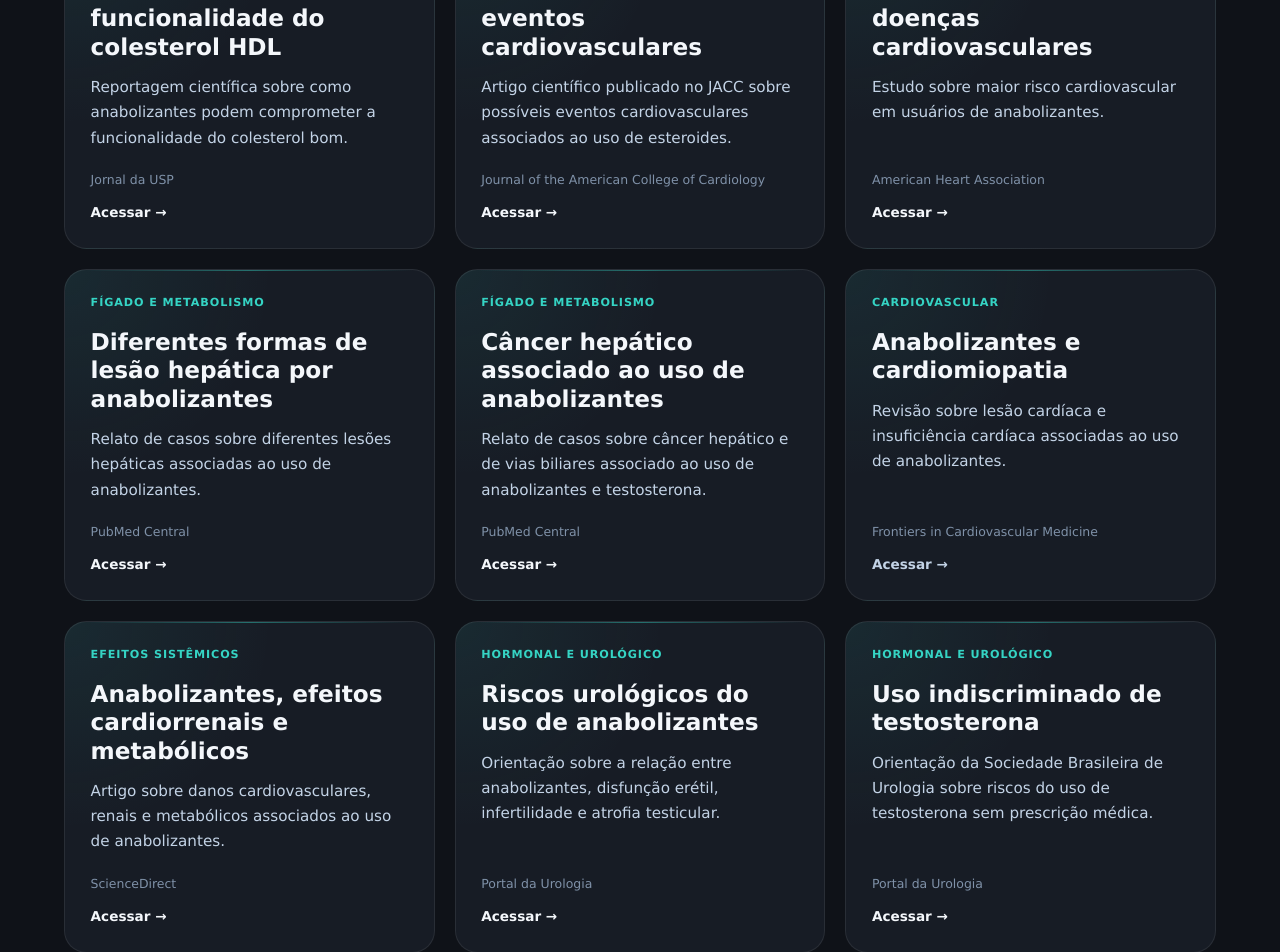
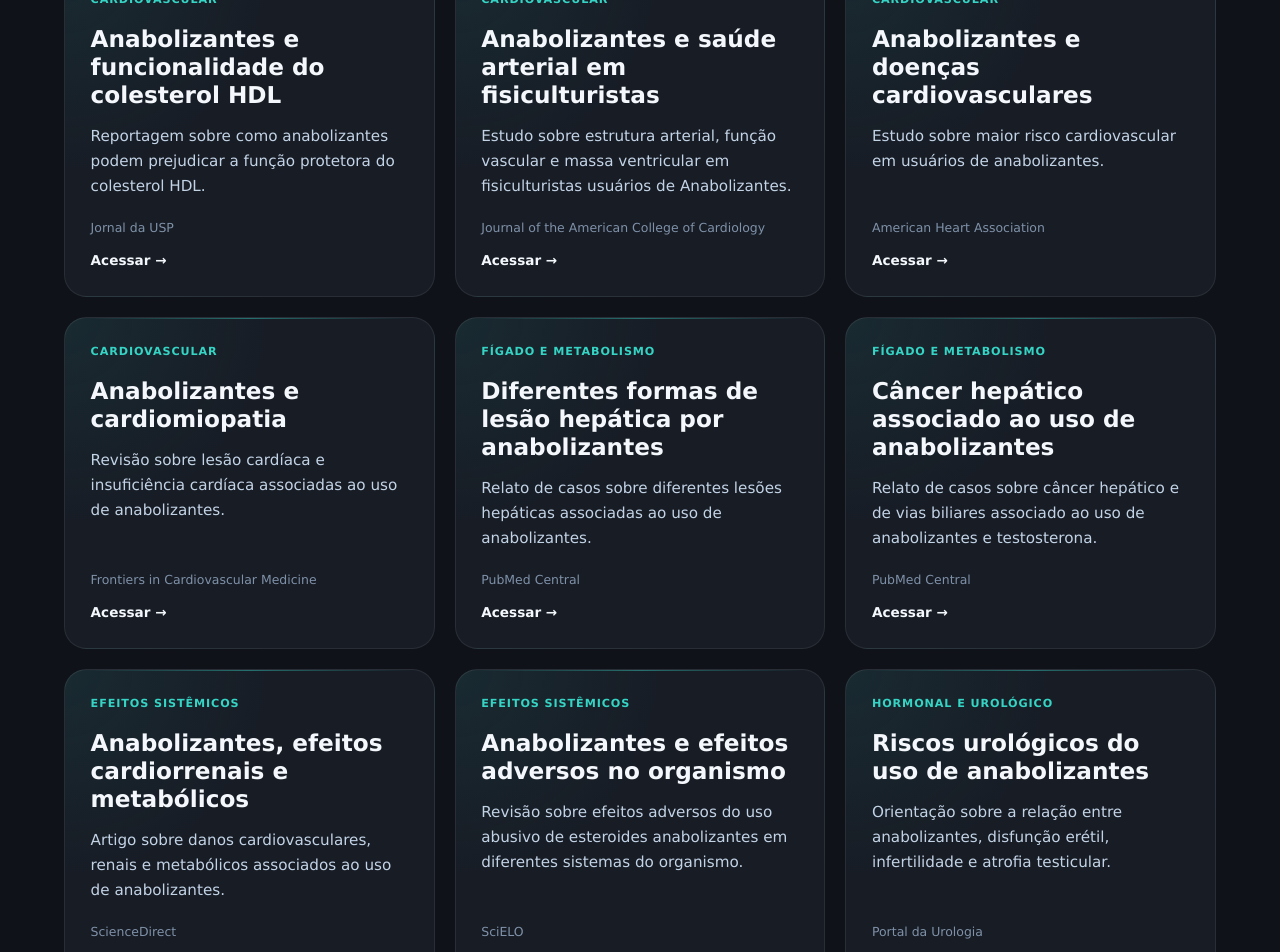
Before and after one commit to nalugao/juicers-challenge, a React (Vite) app: page /referencias in a window 1280 px wide. Shown: the part 1260-2212 px from the top of the page. Built offline with nearby package versions, Linux system fonts and the light colour scheme.

Commit message:
Ajuste final nos textos de referência

```diff
--- a/src/data/referencias.js
+++ b/src/data/referencias.js
@@ -1,11 +1,11 @@
 const referencias = [
   {
     id: 1,
-    titulo: "Esteroides anabolizantes e risco cardiovascular",
+    titulo: "Anabolizantes, trombose e função endotelial",
     categoria: "Cardiovascular",
     fonte: "Sociedade de Cardiologia do Rio Grande do Sul",
     descricao:
-      "Material sobre possíveis impactos cardiovasculares associados ao uso de esteroides anabolizantes.",
+      "Artigo sobre marcadores aterotrombóticos e função endotelial associados ao uso de anabolizantes.",
     link: "http://sociedades.cardiol.br/sbc-rs/revista/2006/09/Artigo_07_Esteroides_Anabolizantes.pdf"
   },
   {
@@ -14,16 +14,16 @@ const referencias = [
     categoria: "Cardiovascular",
     fonte: "ABC Imaging",
     descricao:
-      "Artigo sobre alterações cardíacas avaliadas por métodos de imagem em contexto de uso de esteroides anabolizantes.",
+      "Revisão sobre alterações cardíacas em usuários de anabolizantes avaliadas por ecocardiograma, tomografia e ressonância.",
     link: "https://www.abcimaging.org/wp-content/uploads/articles_xml/2675-312X-abcimg-37-01-e20230113/2675-312X-abcimg-37-01-e20230113.pdf"
   },
   {
     id: 3,
-    titulo: "Manejo do risco cardiovascular em atletas usuários de AAS",
+    titulo: "Manejo do risco cardiovascular em atletas usuários de Anabolizantes",
     categoria: "Cardiovascular",
     fonte: "American College of Cardiology",
     descricao:
-      "Discussão clínica sobre abordagem de risco cardiovascular em atletas que usam esteroides anabolizantes androgênicos.",
+      "Análise clínica sobre avaliação cardiovascular e manejo de atletas que usam anabolizantes.",
     link: "https://www.acc.org/latest-in-cardiology/articles/2024/04/01/16/10/the-experts-approach-to-managing-cv-risk-among-athletes-using-anabolic-androgenic-steroids"
   },
   {
@@ -32,21 +32,20 @@ const referencias = [
     categoria: "Cardiovascular",
     fonte: "Jornal da USP",
     descricao:
-      "Reportagem científica sobre como anabolizantes podem comprometer a funcionalidade do colesterol bom.",
+      "Reportagem sobre como anabolizantes podem prejudicar a função protetora do colesterol HDL.",
     link: "https://jornal.usp.br/ciencias/ciencias-da-saude/ciencias-2811-anabolizantes-comprometem-funcionalidade-do-colesterol-bom/"
   },
-
   {
-    id: 9,
-    titulo: "Anabolizantes e eventos cardiovasculares",
+    id: 5,
+    titulo: "Anabolizantes e saúde arterial em fisiculturistas",
     categoria: "Cardiovascular",
     fonte: "Journal of the American College of Cardiology",
     descricao:
-      "Artigo científico publicado no JACC sobre possíveis eventos cardiovasculares associados ao uso de esteroides.",
+      "Estudo sobre estrutura arterial, função vascular e massa ventricular em fisiculturistas usuários de Anabolizantes.",
     link: "https://www.jacc.org/doi/10.1016/S0735-1097(00)01083-4"
   },
   {
-    id: 10,
+    id: 6,
     titulo: "Anabolizantes e doenças cardiovasculares",
     categoria: "Cardiovascular",
     fonte: "American Heart Association",
@@ -55,7 +54,16 @@ const referencias = [
     link: "https://www.ahajournals.org/doi/10.1161/CIRCULATIONAHA.124.071117"
   },
   {
-    id: 12,
+    id: 7,
+    titulo: "Anabolizantes e cardiomiopatia",
+    categoria: "Cardiovascular",
+    fonte: "Frontiers in Cardiovascular Medicine",
+    descricao:
+      "Revisão sobre lesão cardíaca e insuficiência cardíaca associadas ao uso de anabolizantes.",
+      link: "https://www.frontiersin.org/journals/cardiovascular-medicine/articles/10.3389/fcvm.2023.1214374/full"
+  },
+  {
+    id: 8,
     titulo: "Diferentes formas de lesão hepática por anabolizantes",
     categoria: "Fígado e metabolismo",
     fonte: "PubMed Central",
@@ -64,7 +72,7 @@ const referencias = [
     link: "https://pmc.ncbi.nlm.nih.gov/articles/PMC8766528/"
   },
   {
-    id: 13,
+    id: 9,
     titulo: "Câncer hepático associado ao uso de anabolizantes",
     categoria: "Fígado e metabolismo",
     fonte: "PubMed Central",
@@ -73,15 +81,7 @@ const referencias = [
     link: "https://pmc.ncbi.nlm.nih.gov/articles/PMC9975287/"
   },
   {
-    id:14,
-    titulo: "Anabolizantes e cardiomiopatia",
-    categoria: "Cardiovascular",
-    fonte: "Frontiers in Cardiovascular Medicine",
-    descricao:
-      "Revisão sobre lesão cardíaca e insuficiência cardíaca associadas ao uso de anabolizantes."
-  },
-  {
-    id: 15,
+    id: 10,
     titulo: "Anabolizantes, efeitos cardiorrenais e metabólicos",
     categoria: "Efeitos sistêmicos",
     fonte: "ScienceDirect",
@@ -90,7 +90,16 @@ const referencias = [
     link: "https://www.sciencedirect.com/science/article/pii/S0041008X25000146"
   },
   {
-    id: 16,
+    id: 11,
+    titulo: "Anabolizantes e efeitos adversos no organismo",
+    categoria: "Efeitos sistêmicos",
+    fonte: "SciELO",
+    descricao:
+      "Revisão sobre efeitos adversos do uso abusivo de esteroides anabolizantes em diferentes sistemas do organismo.",
+    link: "https://www.scielo.br/j/refuem/a/Yp3sBLmsrV7phpZMtsbmCpj/?format=html&lang=pt"
+  },
+  {
+    id: 12,
     titulo: "Riscos urológicos do uso de anabolizantes",
     categoria: "Hormonal e urológico",
     fonte: "Portal da Urologia",
@@ -99,7 +108,7 @@ const referencias = [
     link: "https://portaldaurologia.org.br/sua-saude/dicas/riscos-urologicos-do-uso-de-anabolizantes"
   },
   {
-    id: 17,
+    id: 13,
     titulo: "Uso indiscriminado de testosterona",
     categoria: "Hormonal e urológico",
     fonte: "Portal da Urologia",
@@ -108,7 +117,7 @@ const referencias = [
     link: "https://portaldaurologia.org.br/sua-saude/dicas/uso-indiscriminado-e-sem-indicacao-medica-de-testosterona"
   },
   {
-    id: 18,
+    id: 14,
     titulo: "Anabolizantes, hipogonadismo e recuperação hormonal",
     categoria: "Hormonal e urológico",
     fonte: "European Journal of Endocrinology",
@@ -117,7 +126,7 @@ const referencias = [
     link: "https://academic.oup.com/ejendo/article/189/6/601/7475314"
   },
   {
-    id: 19,
+    id: 15,
     titulo: "Anabolizantes e ginecomastia",
     categoria: "Hormonal e urológico",
     fonte: "PubMed Central",
@@ -126,7 +135,7 @@ const referencias = [
     link: "https://pmc.ncbi.nlm.nih.gov/articles/PMC10497340/"
   },
   {
-    id: 20,
+    id: 16,
     titulo: "Abuso de Anabolizantes e saúde reprodutiva masculina",
     categoria: "Hormonal e urológico",
     fonte: "PubMed Central",
@@ -135,7 +144,7 @@ const referencias = [
     link: "https://pmc.ncbi.nlm.nih.gov/articles/PMC10078442/"
   },
   {
-    id: 23,
+    id: 17,
     titulo: "Anabolizantes e estrutura cerebral",
     categoria: "Saúde mental e comportamento",
     fonte: "Biological Psychiatry",
@@ -144,7 +153,7 @@ const referencias = [
     link: "https://www.biologicalpsychiatryjournal.com/article/S0006-3223(16)32529-X/fulltext"
   },
   {
-    id: 25,
+    id: 18,
     titulo: "Anabolizantes, saúde mental e função social",
     categoria: "Saúde mental e comportamento",
     fonte: "PubMed Central",
@@ -153,7 +162,7 @@ const referencias = [
     link: "https://pmc.ncbi.nlm.nih.gov/articles/PMC12705642/"
   },
   {
-    id: 35,
+    id: 19,
     titulo: "Abuso de anabolizantes e efeitos psiquiátricos",
     categoria: "Saúde mental e comportamento",
     fonte: "Cleveland Clinic Journal of Medicine",
@@ -162,7 +171,7 @@ const referencias = [
     link: "https://www.ccjm.org/content/ccjom/74/5/341.full.pdf"
   },
   {
-    id: 26,
+    id: 20,
     titulo: "Anabolizantes e sofrimento psicológico",
     categoria: "Saúde mental e comportamento",
     fonte: "PubMed Central",
@@ -171,7 +180,7 @@ const referencias = [
     link: "https://pmc.ncbi.nlm.nih.gov/articles/PMC8211877/"
   },
   {
-    id: 27,
+    id: 21,
     titulo: "Anabolizantes e agressividade",
     categoria: "Saúde mental e comportamento",
     fonte: "PubMed Central",
@@ -180,7 +189,7 @@ const referencias = [
     link: "https://pmc.ncbi.nlm.nih.gov/articles/PMC8233285/"
   },
   {
-    id: 28,
+    id: 22,
     titulo: "Dependência de Anabolizantes e disfunção executiva",
     categoria: "Dependência e uso problemático",
     fonte: "Drug and Alcohol Dependence / ScienceDirect",
@@ -189,7 +198,7 @@ const referencias = [
     link: "https://www.sciencedirect.com/science/article/pii/S0376871620300399"
   },
   {
-    id: 29,
+    id: 23,
     titulo: "Anabolizantes, dependência e comportamento agressivo",
     categoria: "Dependência e uso problemático",
     fonte: "ScienceDirect",
@@ -198,7 +207,7 @@ const referencias = [
     link: "https://www.sciencedirect.com/science/article/pii/S0376871621000995"
   },
   {
-    id: 30,
+    id: 24,
     titulo: "Uso de anabolizantes em esportes, saúde e sociedade",
     categoria: "Diretrizes e posicionamentos",
     fonte: "Medicine & Science in Sports & Exercise",
@@ -207,25 +216,7 @@ const referencias = [
     link: "https://journals.lww.com/acsm-msse/fulltext/2021/08000/anabolic_androgenic_steroid_use_in_sports,_health,.26.aspx"
   },
   {
-    id: 31,
-    titulo: "Imagem corporal e uso de anabolizantes",
-    categoria: "Saúde pública e educação",
-    fonte: "SciELO",
-    descricao:
-      "Estudo sobre como culto ao corpo, padrões estéticos, pressão social e busca rápida por resultados favorecem o uso de anabolizantes em academias.",
-    link: "https://www.scielo.br/j/csp/a/Zsg5mPyZ5M5m4NdZKT8Bb6L/?lang=pt"
-  },
-  {
-    id: 32,
-    titulo: "Anabolizantes e efeitos adversos no organismo",
-    categoria: "Efeitos gerais",
-    fonte: "SciELO",
-    descricao:
-      "Revisão crítico-científica sobre efeitos adversos do uso não terapêutico e abusivo de esteroides anabolizantes.",
-    link: "https://www.scielo.br/j/refuem/a/Yp3sBLmsrV7phpZMtsbmCpj/?format=html&lang=pt"
-  },
-  {
-    id: 33,
+    id: 25,
     titulo: "Bomba tô fora",
     categoria: "Diretrizes e posicionamentos",
     fonte: "Sociedade Brasileira de Endocrinologia e Metabologia",
@@ -234,7 +225,7 @@ const referencias = [
     link: "https://s3.endocrino.org.br/bomba-to-fora-e-book-SBEM.pdf"
   },
   {
-    id: 34,
+    id: 26,
     titulo: "Posicionamento da SBEM sobre anabolizantes",
     categoria: "Diretrizes e posicionamentos",
     fonte: "Sociedade Brasileira de Endocrinologia e Metabologia",
@@ -242,6 +233,15 @@ const referencias = [
       "Documento institucional da SBEM sobre uso de anabolizantes e riscos associados.",
     link: "https://www.endocrino.org.br/wp-content/uploads/2022/09/Posicionamento-da-SBEM-Anabolizantes.docx.pdf"
   },
+  {
+    id: 27,
+    titulo: "Imagem corporal e uso de anabolizantes",
+    categoria: "Saúde pública e educação",
+    fonte: "SciELO",
+    descricao:
+      "Estudo sobre como culto ao corpo, padrões estéticos, pressão social e busca rápida por resultados favorecem o uso de anabolizantes em academias.",
+    link: "https://www.scielo.br/j/csp/a/Zsg5mPyZ5M5m4NdZKT8Bb6L/?lang=pt"
+  },
 ];
 
 export default referencias;
--- a/src/pages/Referencias.jsx
+++ b/src/pages/Referencias.jsx
@@ -6,11 +6,12 @@ const filtros = [
   { label: "Todos", value: "Todos" },
   { label: "Cardiovascular", value: "Cardiovascular" },
   { label: "Fígado", value: "Fígado e metabolismo" },
+  { label: "Efeitos sistêmicos", value: "Efeitos sistêmicos" },
   { label: "Hormonal", value: "Hormonal e urológico" },
   { label: "Saúde mental", value: "Saúde mental e comportamento" },
   { label: "Dependência", value: "Dependência e uso problemático" },
-  { label: "Saúde pública", value: "Saúde pública e educação" },
-  { label: "Diretrizes", value: "Diretrizes e posicionamentos" }
+  { label: "Diretrizes", value: "Diretrizes e posicionamentos" },
+  { label: "Saúde pública", value: "Saúde pública e educação" }
 ];
 
 export default function Referencias() {
--- a/src/style/referencias.css
+++ b/src/style/referencias.css
@@ -193,17 +193,14 @@
 
 .filter:hover {
   border-color: var(--ref-mint-border);
-
   color: var(--ref-white);
-
+  background: var(--ref-panel);
   transform: translateY(-0.08rem);
 }
 
 .filter.active {
   background: var(--ref-mint);
-
   border-color: var(--ref-mint);
-
   color: #03130d;
 }
 
```
